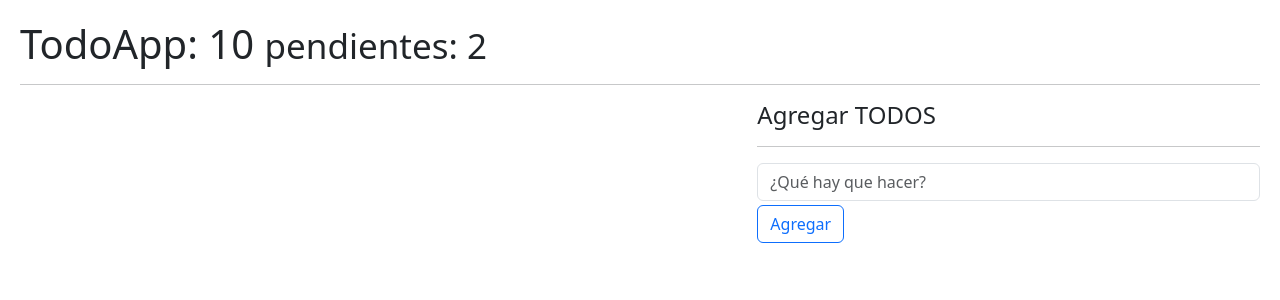
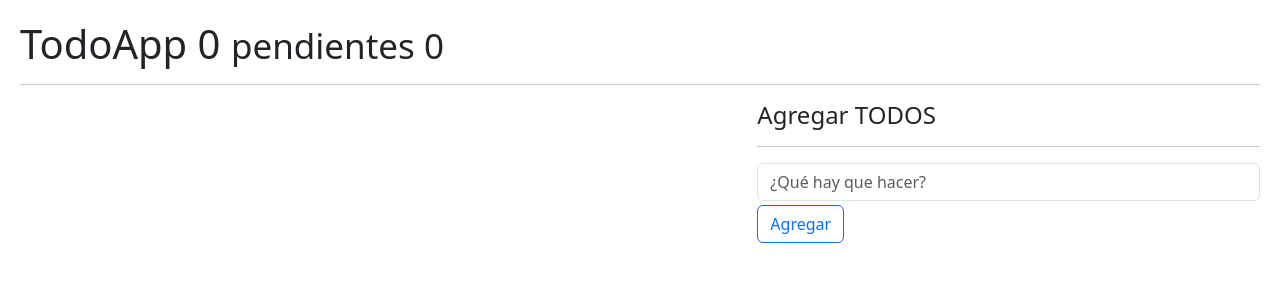
Before and after one commit to sebassg7/Hooks---App, a React (Vite) app: page / in a window 1280 px wide. Shown: the top 300 px of the page. Built offline with nearby package versions, Linux system fonts and the light colour scheme.

Commit message:
CounterTodos and PendingTodos

```diff
--- a/src/08-useReducer/TodoApp.jsx
+++ b/src/08-useReducer/TodoApp.jsx
@@ -1,58 +1,13 @@
-import { useEffect, useReducer, useState } from "react";
-import { todoReducer } from "./todoReducer";
-import { TodoAdd } from "./TodoAdd";
-import { TodoList } from "./Todolist";
-
-
-const initialState = [
-
-];
-
-const init = () => {
-    return JSON.parse(localStorage.getItem('todos')) || [];
-};
+import { useTodos } from '../hooks';
+import { TodoAdd, TodoList } from './index';
 
 export const TodoApp = () => {
 
-const [todos, dispatch] = useReducer(todoReducer, initialState, init);
-
-useEffect(() => {
-  localStorage.setItem('todos',JSON.stringify(todos));
-}, [todos])
-
-
-const  handelNewTodo = (todo) => {
-    const action = {
-        type: '[TODO] Add Todo',
-        payload: todo,
-    };
-
-    dispatch( action );
-};
-
-const handleRemoveTodo = (id) => {
-
-    // console.log({id});
-
-    dispatch({
-        type: '[TODO] Remove Todo',
-        payload: id,
-    })
-};
-
-const handleToggleTodo = (id) => {
-
-    console.log({id});
-
-    dispatch({
-        type:'[TODO] Toggle Todo',
-        payload: id,
-    })
-};
+const {todos,handelNewTodo, handleRemoveTodo, handleToggleTodo, todosCount, pendingTodosCount} = useTodos();
 
   return (
     <>
-        <h1>TodoApp: 10 <small>pendientes: 2</small></h1>
+        <h1>TodoApp {todosCount} <small>pendientes {pendingTodosCount}</small></h1>
         <hr />
 
         <div className="row">
@@ -68,13 +23,11 @@ const handleToggleTodo = (id) => {
             <div className="col-5">
                 <h4>Agregar TODOS</h4>
                 <hr />
-                {/* Todo Add */}
                 <TodoAdd onNewTodo={handelNewTodo} />
-                {/* Fin TodoAdd */}
             </div>
 
         </div>
 
     </>
   )
-}
+};
--- a/src/08-useReducer/TodoList.jsx
+++ b/src/08-useReducer/TodoList.jsx
@@ -1,4 +1,4 @@
-import { TodoItem } from "./TodoItem";
+import { TodoItem } from './index';
 
 export const TodoList = ({todos = [], onDeleteTodo,onToggleTodo}) => {
   return (
--- /dev/null
+++ b/src/08-useReducer/index.js
@@ -0,0 +1,3 @@
+export * from './TodoAdd';
+export * from './TodoItem';
+export * from './TodoList'; // No se porque sale error!!!
--- a/src/08-useReducer/intro-reducer.js
+++ b/src/08-useReducer/intro-reducer.js
@@ -28,10 +28,4 @@ const addTodoAction = {
 
 todos = todoReducer(todos, addTodoAction);
 
-// todos.push({
-//     id:2,
-//     todo: 'Recolectar la piedra del poder',
-//     done: false,
-// });
-
 console.log({state:todos});
--- a/src/hooks/index.js
+++ b/src/hooks/index.js
@@ -1,3 +1,4 @@
 export * from './useCounter';
 export * from './useFetch';
 export * from './useForm';
+export * from './useTodos';
--- /dev/null
+++ b/src/hooks/useTodos.js
@@ -0,0 +1,61 @@
+import { useReducer, useEffect } from 'react';
+import { todoReducer } from '../08-useReducer/todoReducer';
+
+const initialState = [];
+
+const init = () => {
+    return JSON.parse(localStorage.getItem('todos')) || [];
+};
+
+
+export const useTodos = () => {
+
+
+    const [todos, dispatch] = useReducer(todoReducer, initialState, init);
+
+    useEffect(() => {
+    localStorage.setItem('todos',JSON.stringify(todos));
+    }, [todos])
+
+
+    const  handelNewTodo = (todo) => {
+        const action = {
+            type: '[TODO] Add Todo',
+            payload: todo,
+        };
+
+        dispatch( action );
+    };
+
+
+    const handleRemoveTodo = (id) => {
+
+        // console.log({id});
+
+        dispatch({
+            type: '[TODO] Remove Todo',
+            payload: id,
+        })
+    };
+
+
+    const handleToggleTodo = (id) => {
+
+        console.log({id});
+
+        dispatch({
+            type:'[TODO] Toggle Todo',
+            payload: id,
+        })
+    };
+    return {
+        todos,
+        handelNewTodo,
+        handleRemoveTodo,
+        handleToggleTodo,
+        todosCount: todos.length,
+        pendingTodosCount: todos.filter(todo=>!todo.done).length,
+
+
+  }
+}
```
